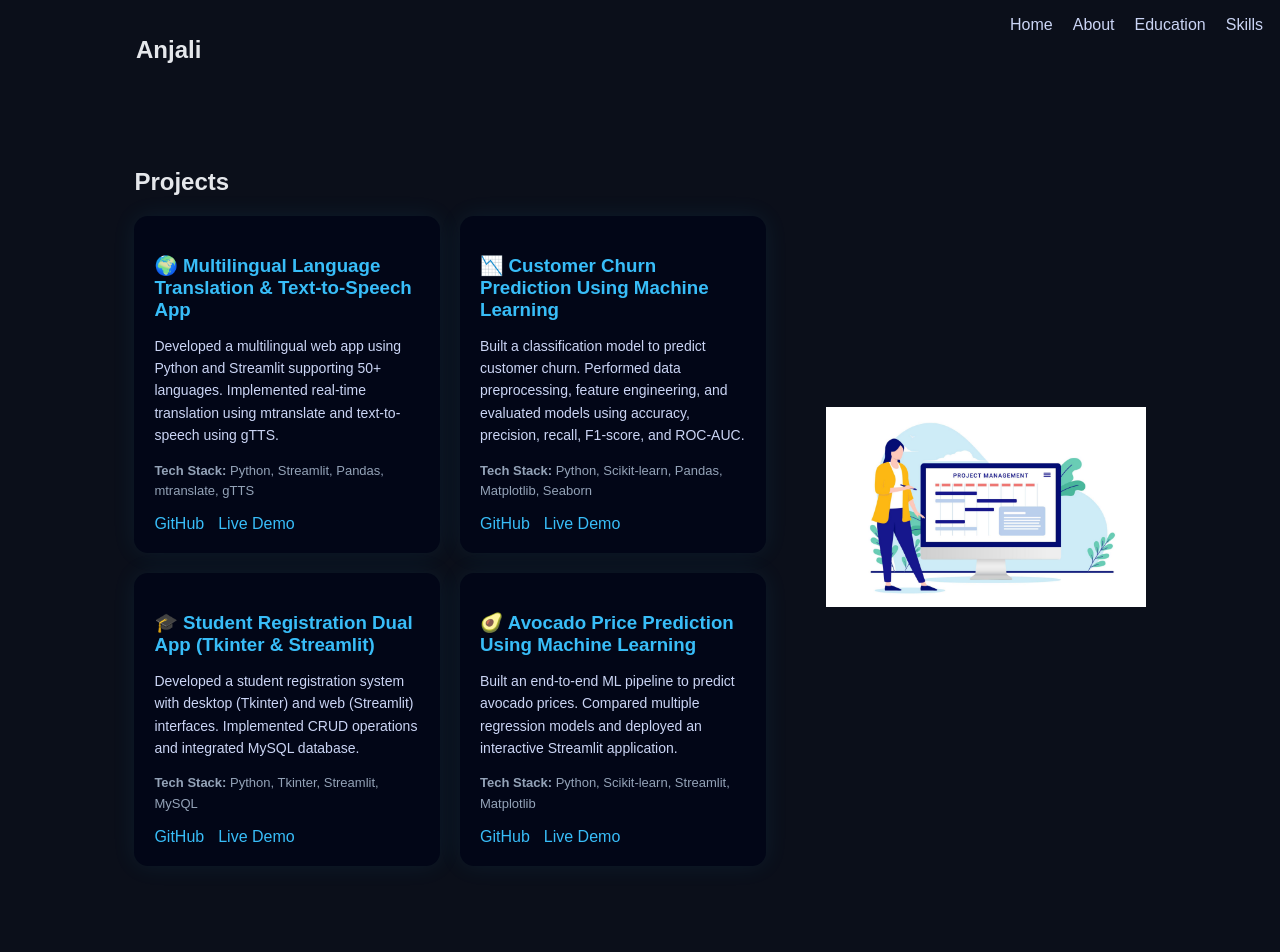
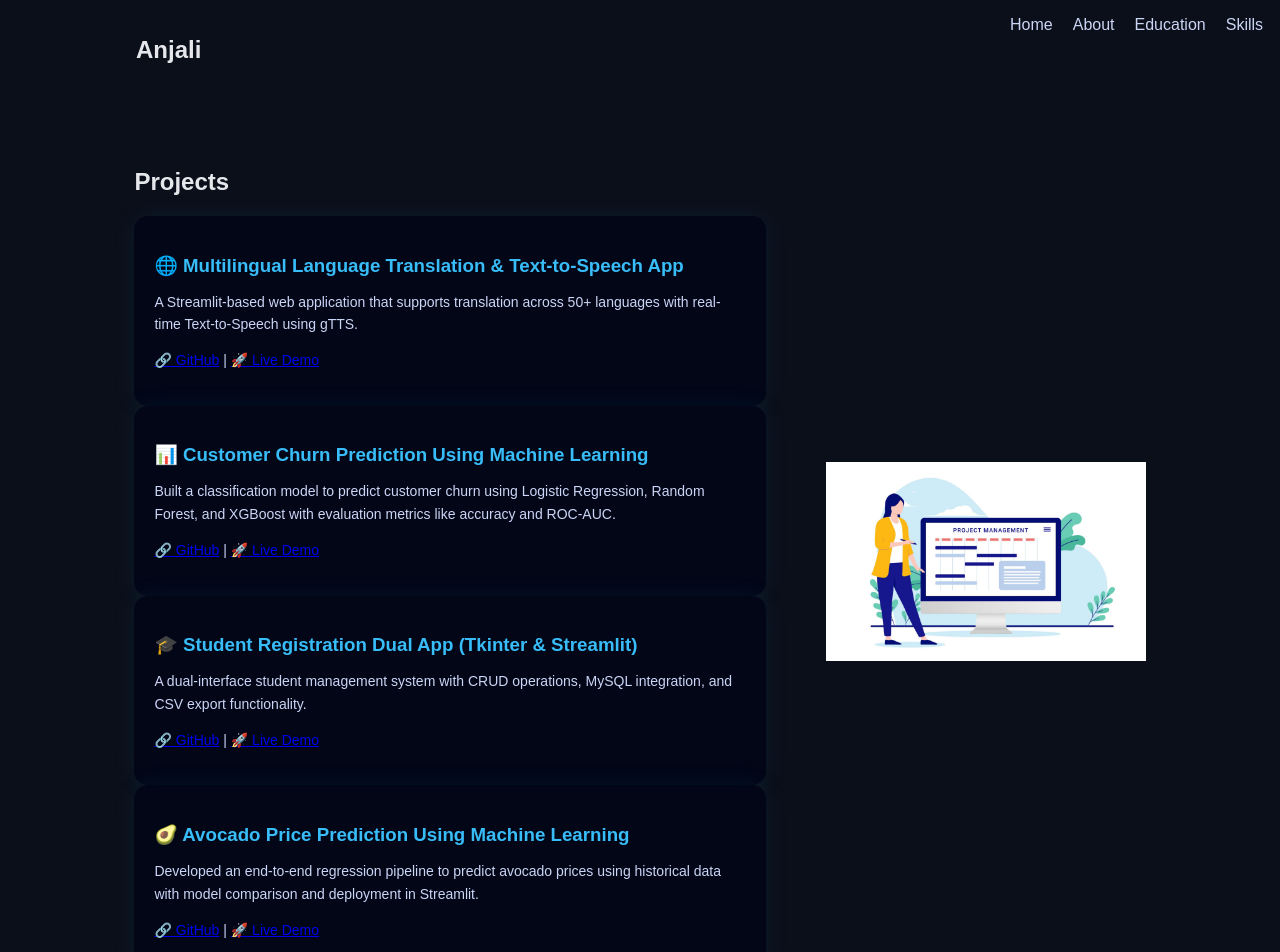
Before and after one commit to AnjaliPanduga/anjali-portfolio, a React (Create React App) app: page /projects in a window 1280 px wide. Shown: the top 952 px of the page. Built offline with nearby package versions, Linux system fonts and the light colour scheme.

Commit message:
Projects.jsx

```diff
--- a/src/pages/Projects.jsx
+++ b/src/pages/Projects.jsx
@@ -1,42 +1,5 @@
 import { motion } from "framer-motion";
 import girl from "../assets/projects-girl.png";
-
-const projects = [
-  {
-    title: "🌍 Multilingual Language Translation & Text-to-Speech App",
-    description:
-      "Developed a multilingual web app using Python and Streamlit supporting 50+ languages. Implemented real-time translation using mtranslate and text-to-speech using gTTS.",
-    tech: "Python, Streamlit, Pandas, mtranslate, gTTS",
-    github: "https://github.com/AnjaliPanduga/Language-Translation-App",
-    live: "https://multilingual-language-translation-app.streamlit.app/"
-  },
-  {
-    title: "📉 Customer Churn Prediction Using Machine Learning",
-    description:
-      "Built a classification model to predict customer churn. Performed data preprocessing, feature engineering, and evaluated models using accuracy, precision, recall, F1-score, and ROC-AUC.",
-    tech: "Python, Scikit-learn, Pandas, Matplotlib, Seaborn",
-    github: "https://github.com/AnjaliPanduga/Customer-Churn-Prediction-",
-    live: "https://customer-churn-pediction-app.streamlit.app/"
-  },
-  {
-    title: "🎓 Student Registration Dual App (Tkinter & Streamlit)",
-    description:
-      "Developed a student registration system with desktop (Tkinter) and web (Streamlit) interfaces. Implemented CRUD operations and integrated MySQL database.",
-    tech: "Python, Tkinter, Streamlit, MySQL",
-    github: "https://github.com/AnjaliPanduga/student-registration-dual-app",
-    live: "https://student-registration-dual-app.streamlit.app/"
-  },
-  {
-    title: "🥑 Avocado Price Prediction Using Machine Learning",
-    description:
-      "Built an end-to-end ML pipeline to predict avocado prices. Compared multiple regression models and deployed an interactive Streamlit application.",
-    tech: "Python, Scikit-learn, Streamlit, Matplotlib",
-    github:
-      "https://github.com/AnjaliPanduga/Avocado-Price-Prediction-Using-Machine-Learning",
-    live:
-      "https://avocado-price-prediction-using-machine-learning.streamlit.app/"
-  }
-];
 
 export default function Projects() {
   return (
@@ -44,40 +7,117 @@ export default function Projects() {
       className="page"
       initial={{ opacity: 0, y: 40 }}
       animate={{ opacity: 1, y: 0 }}
-      exit={{ opacity: 0, y: -40 }}
-      transition={{ duration: 0.8 }}
+      exit={{ opacity: 0 }}
+      transition={{ duration: 0.6 }}
     >
       <div className="content">
         <div>
           <h1>Projects</h1>
 
-          <div className="projects-grid">
-            {projects.map((project, index) => (
-              <motion.div
-                className="project-card"
-                key={index}
-                initial={{ opacity: 0, y: 30 }}
-                animate={{ opacity: 1, y: 0 }}
-                transition={{ delay: index * 0.2 }}
-                whileHover={{ scale: 1.03 }}
+          {/* Project 1 */}
+          <div className="project-card">
+            <h3>🌐 Multilingual Language Translation & Text-to-Speech App</h3>
+            <p>
+              A Streamlit-based web application that supports translation across
+              50+ languages with real-time Text-to-Speech using gTTS.
+            </p>
+            <p>
+              <a
+                href="https://github.com/AnjaliPanduga/Language-Translation-App"
+                target="_blank"
+                rel="noreferrer"
               >
-                <h3>{project.title}</h3>
-                <p>{project.description}</p>
+                🔗 GitHub
+              </a>{" "}
+              |{" "}
+              <a
+                href="https://multilingual-language-translation-app.streamlit.app/"
+                target="_blank"
+                rel="noreferrer"
+              >
+                🚀 Live Demo
+              </a>
+            </p>
+          </div>
 
-                <p className="tech">
-                  <strong>Tech Stack:</strong> {project.tech}
-                </p>
+          {/* Project 2 */}
+          <div className="project-card">
+            <h3>📊 Customer Churn Prediction Using Machine Learning</h3>
+            <p>
+              Built a classification model to predict customer churn using
+              Logistic Regression, Random Forest, and XGBoost with evaluation
+              metrics like accuracy and ROC-AUC.
+            </p>
+            <p>
+              <a
+                href="https://github.com/AnjaliPanduga/Customer-Churn-Prediction-"
+                target="_blank"
+                rel="noreferrer"
+              >
+                🔗 GitHub
+              </a>{" "}
+              |{" "}
+              <a
+                href="https://customer-churn-pediction-app.streamlit.app/"
+                target="_blank"
+                rel="noreferrer"
+              >
+                🚀 Live Demo
+              </a>
+            </p>
+          </div>
 
-                <div className="project-links">
-                  <a href={project.github} target="_blank" rel="noreferrer">
-                    GitHub
-                  </a>
-                  <a href={project.live} target="_blank" rel="noreferrer">
-                    Live Demo
-                  </a>
-                </div>
-              </motion.div>
-            ))}
+          {/* Project 3 */}
+          <div className="project-card">
+            <h3>🎓 Student Registration Dual App (Tkinter & Streamlit)</h3>
+            <p>
+              A dual-interface student management system with CRUD operations,
+              MySQL integration, and CSV export functionality.
+            </p>
+            <p>
+              <a
+                href="https://github.com/AnjaliPanduga/student-registration-dual-app"
+                target="_blank"
+                rel="noreferrer"
+              >
+                🔗 GitHub
+              </a>{" "}
+              |{" "}
+              <a
+                href="https://student-registration-dual-app.streamlit.app/"
+                target="_blank"
+                rel="noreferrer"
+              >
+                🚀 Live Demo
+              </a>
+            </p>
+          </div>
+
+          {/* Project 4 */}
+          <div className="project-card">
+            <h3>🥑 Avocado Price Prediction Using Machine Learning</h3>
+            <p>
+              Developed an end-to-end regression pipeline to predict avocado
+              prices using historical data with model comparison and deployment
+              in Streamlit.
+            </p>
+            <p>
+              <a
+                href="https://github.com/AnjaliPanduga/Avocado-Price-Prediction-Using-Machine-Learning"
+                target="_blank"
+                rel="noreferrer"
+              >
+                🔗 GitHub
+              </a>{" "}
+              |{" "}
+              <a
+                href="https://avocado-price-prediction-using-machine-learning.streamlit.app/"
+                target="_blank"
+                rel="noreferrer"
+              >
+                🚀 Live Demo
+              </a>
+            </p>
           </div>
         </div>
 
```
